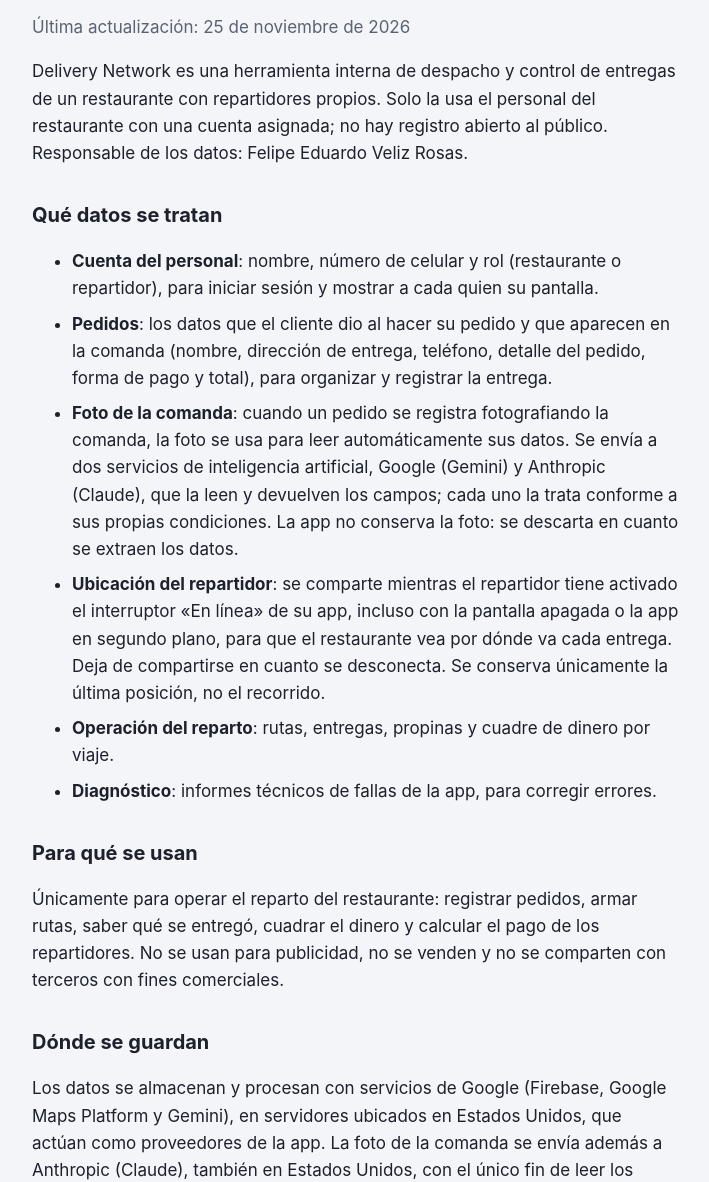
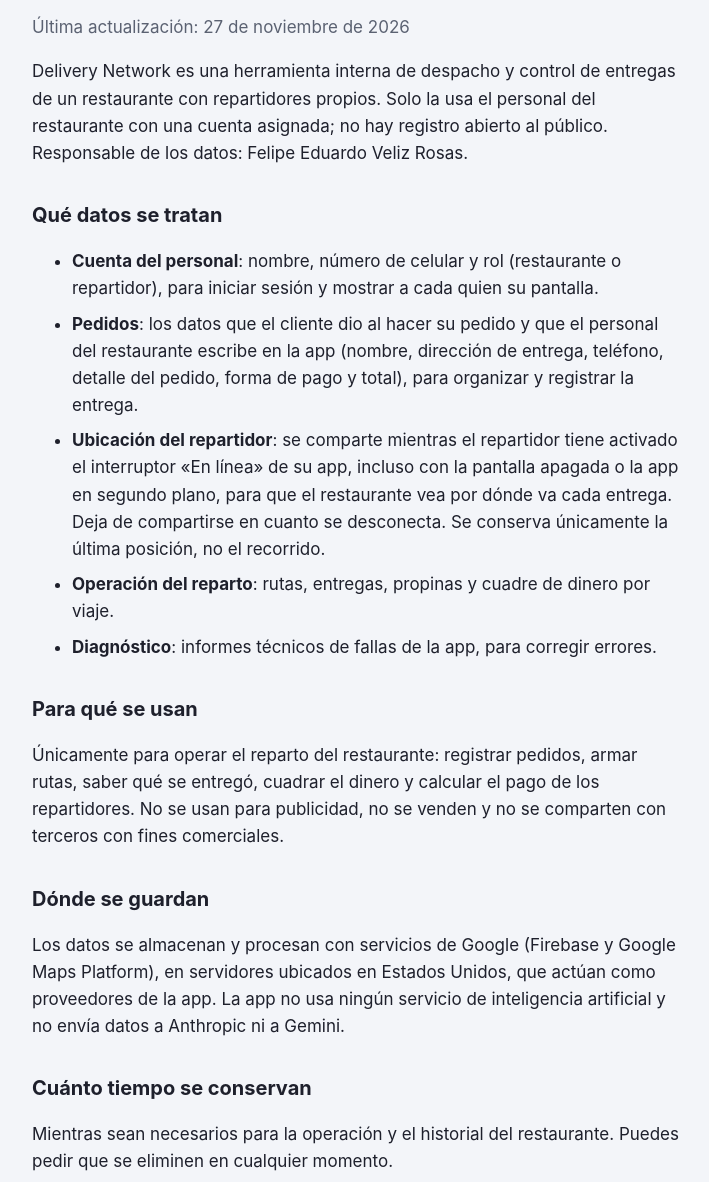
Before and after one commit to Felipeveliz/delivery-network-site, a plain HTML site: page privacidad.html in a window 1280 px wide. Shown: the part 132-1314 px from the top of the page, without its empty margins (284-993 px from the left). Drawn offline with Linux system fonts and the light colour scheme.

Commit message:
Stop declaring the ticket photo and the two AI services
The photo of a paper comanda stopped being a use case on 2026-11-27: the
order is written in the app, the camera permission is gone from both apps
and neither Gemini nor Claude is called any more. The policy has to say
what the app actually does.

Co-Authored-By: Claude Opus 5 <noreply@anthropic.com>

```diff
--- a/privacidad.html
+++ b/privacidad.html
@@ -10,15 +10,14 @@
 <main>
 <p><a href="index.html">← Delivery Network</a></p>
 <h1>Política de privacidad</h1>
-<p class="muted">Última actualización: 25 de noviembre de 2026</p>
+<p class="muted">Última actualización: 27 de noviembre de 2026</p>
 
 <p>Delivery Network es una herramienta interna de despacho y control de entregas de un restaurante con repartidores propios. Solo la usa el personal del restaurante con una cuenta asignada; no hay registro abierto al público. Responsable de los datos: Felipe Eduardo Veliz Rosas.</p>
 
 <h2>Qué datos se tratan</h2>
 <ul>
 <li><strong>Cuenta del personal</strong>: nombre, número de celular y rol (restaurante o repartidor), para iniciar sesión y mostrar a cada quien su pantalla.</li>
-<li><strong>Pedidos</strong>: los datos que el cliente dio al hacer su pedido y que aparecen en la comanda (nombre, dirección de entrega, teléfono, detalle del pedido, forma de pago y total), para organizar y registrar la entrega.</li>
-<li><strong>Foto de la comanda</strong>: cuando un pedido se registra fotografiando la comanda, la foto se usa para leer automáticamente sus datos. Se envía a dos servicios de inteligencia artificial, Google (Gemini) y Anthropic (Claude), que la leen y devuelven los campos; cada uno la trata conforme a sus propias condiciones. La app no conserva la foto: se descarta en cuanto se extraen los datos.</li>
+<li><strong>Pedidos</strong>: los datos que el cliente dio al hacer su pedido y que el personal del restaurante escribe en la app (nombre, dirección de entrega, teléfono, detalle del pedido, forma de pago y total), para organizar y registrar la entrega.</li>
 <li><strong>Ubicación del repartidor</strong>: se comparte mientras el repartidor tiene activado el interruptor «En línea» de su app, incluso con la pantalla apagada o la app en segundo plano, para que el restaurante vea por dónde va cada entrega. Deja de compartirse en cuanto se desconecta. Se conserva únicamente la última posición, no el recorrido.</li>
 <li><strong>Operación del reparto</strong>: rutas, entregas, propinas y cuadre de dinero por viaje.</li>
 <li><strong>Diagnóstico</strong>: informes técnicos de fallas de la app, para corregir errores.</li>
@@ -28,7 +27,7 @@
 <p>Únicamente para operar el reparto del restaurante: registrar pedidos, armar rutas, saber qué se entregó, cuadrar el dinero y calcular el pago de los repartidores. No se usan para publicidad, no se venden y no se comparten con terceros con fines comerciales.</p>
 
 <h2>Dónde se guardan</h2>
-<p>Los datos se almacenan y procesan con servicios de Google (Firebase, Google Maps Platform y Gemini), en servidores ubicados en Estados Unidos, que actúan como proveedores de la app. La foto de la comanda se envía además a Anthropic (Claude), también en Estados Unidos, con el único fin de leer los datos del pedido.</p>
+<p>Los datos se almacenan y procesan con servicios de Google (Firebase y Google Maps Platform), en servidores ubicados en Estados Unidos, que actúan como proveedores de la app. La app no usa ningún servicio de inteligencia artificial y no envía datos a Anthropic ni a Gemini.</p>
 
 <h2>Cuánto tiempo se conservan</h2>
 <p>Mientras sean necesarios para la operación y el historial del restaurante. Puedes pedir que se eliminen en cualquier momento.</p>
```
